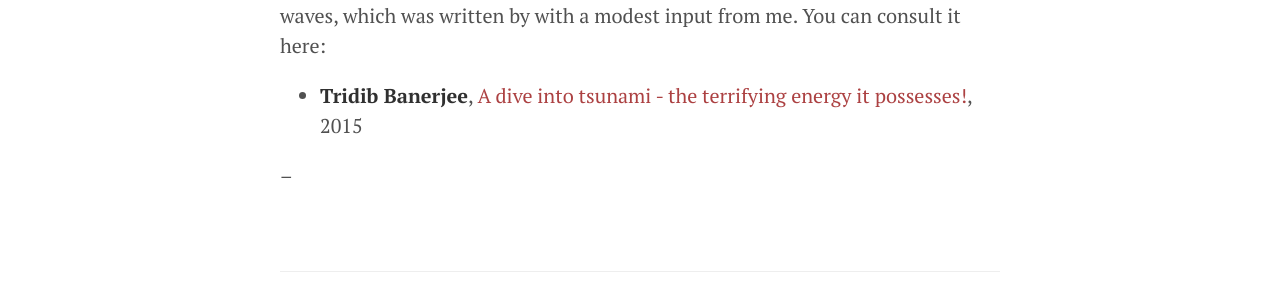
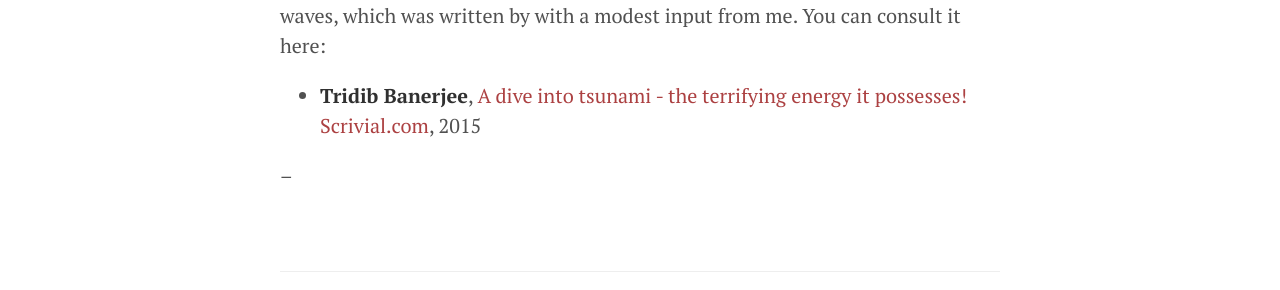
Before and after one commit to dutykh/dutykh.github.io, a Jekyll site: the page built from _posts/2015-12-12-Tsunami.md, in a window 1280 px wide. Shown: the part 666-956 px from the top of the page. Built offline with Jekyll 4.4.1, drawn with Linux system fonts in a browser that asks for light colours; Markdown is read by kramdown in place of the engine named in the settings; comment, search, counter and statistics services are not loaded.

Commit message:
Tsunami waves

```diff
--- a/_posts/2015-12-12-Tsunami.md
+++ b/_posts/2015-12-12-Tsunami.md
@@ -7,6 +7,6 @@ title: Tsunami waves
 
 I would like to advertise here a general audience article devoted to tsunami waves, which was written by with a modest input from me. You can consult it here:
 
-* **Tridib Banerjee**, [A dive into tsunami - the terrifying energy it possesses!](http://www.scrivial.com/articles/a-dive-into-tsunami-the-terrifying-energy-it-possesses/), 2015
+* **Tridib Banerjee**, [A dive into tsunami - the terrifying energy it possesses!](http://www.scrivial.com/articles/a-dive-into-tsunami-the-terrifying-energy-it-possesses/) [Scrivial.com](http://www.scrivial.com/), 2015
 
 --
```
